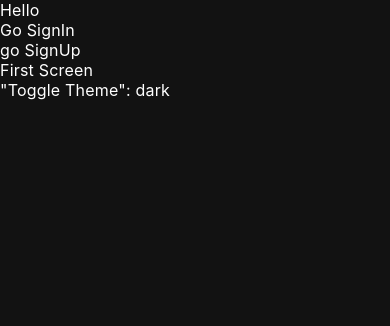
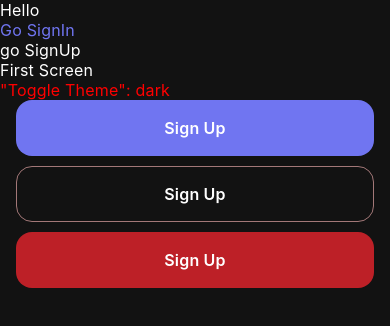
Before and after one commit to RouberR/Telegraph, a React Native app: screen / in a window 390 px wide. Shown: the top 326 px of the page. Built offline with nearby package versions, Linux system fonts and the light colour scheme; no server answers.

Commit message:
Added button component

```diff
--- /dev/null
+++ b/src/components/Button.tsx
@@ -0,0 +1,61 @@
+import React from 'react';
+import {StyleSheet} from 'react-native';
+import {Text, Touchable} from '.';
+import {useStyles} from '../utils/hooks';
+import {TColors} from '../utils/theme/colors';
+
+type IButtonProps = {
+  type: 'primary' | 'secondary' | 'error';
+  onPress: () => void;
+  value: string;
+  disabled: boolean;
+};
+
+export const Button: React.FC<IButtonProps> = ({
+  type = 'primary',
+  onPress,
+  value = '',
+  disabled = false,
+}) => {
+  const {colors, styles} = useStyles(createStyles);
+
+  const buttonStyle = disabled ? styles.disabled : styles[type];
+
+  return (
+    <Touchable
+      style={[StyleSheet.compose(buttonStyle, styles.button)]}
+      onPress={onPress}
+      disabled={disabled}>
+      <Text
+        fontWeight="600"
+        fontSize={16}
+        color={type === 'secondary' ? colors.textSecondary : colors.white}>
+        {value}
+      </Text>
+    </Touchable>
+  );
+};
+
+const createStyles = (colors: TColors) =>
+  StyleSheet.create({
+    primary: {
+      backgroundColor: colors.primary,
+    },
+    secondary: {
+      borderWidth: 1,
+      borderColor: colors.secondary,
+    },
+    error: {
+      backgroundColor: colors.red,
+    },
+    button: {
+      height: 56,
+      borderRadius: 16,
+      alignItems: 'center',
+      justifyContent: 'center',
+    },
+    disabled: {
+      backgroundColor: colors.grey,
+      opacity: 0.7,
+    },
+  });
--- a/src/components/Text.tsx
+++ b/src/components/Text.tsx
@@ -1,8 +1,6 @@
-import React, { memo } from 'react';
-import { ColorValue, StyleSheet, Text, TextProps, TextStyle } from 'react-native';
-import { useColors } from '../utils/hooks';
-
-
+import React, {memo} from 'react';
+import {ColorValue, StyleSheet, Text, TextProps, TextStyle} from 'react-native';
+import {useColors} from '../utils/hooks';
 
 interface ITextProps extends TextProps {
   letterSpacing?: 0 | 0.2 | 0.4 | 0.5;
@@ -34,25 +32,27 @@ const _Text: React.FC<ITextProps> = memo(
     textDecorationLine,
     ...props
   }) => {
-const {colors}= useColors()
+    const {colors} = useColors();
     return (
       <Text
         numberOfLines={numberOfLines}
         selectable={selectable}
-        style={StyleSheet.compose(style, {
+        style={StyleSheet.compose(
+          {
             fontWeight,
             opacity,
             fontSize,
-            color: colors.text,
+            color: color ? color : colors.text,
             lineHeight,
             textAlign,
             flexShrink,
             letterSpacing,
             textDecorationLine,
-          })}
+          },
+          style,
+        )}
         onPress={onPress}
-        {...props}
-      >
+        {...props}>
         {children}
       </Text>
     );
--- a/src/components/index.tsx
+++ b/src/components/index.tsx
@@ -1,7 +1,4 @@
 import Touchable from './Touchable';
-import Text from "./Text"
-
-export {
-    Touchable,
-    Text
-}
+import Text from './Text';
+import {Button} from './Button';
+export {Touchable, Text, Button};
--- a/src/screens/Auth/Welcome/index.tsx
+++ b/src/screens/Auth/Welcome/index.tsx
@@ -1,18 +1,18 @@
 import {NativeStackScreenProps} from '@react-navigation/native-stack';
-import { TouchableOpacity, View} from 'react-native';
+import {TouchableOpacity, View} from 'react-native';
 import {AuthRoute, AuthStackParamList} from '../../../router/Auth';
 import {useAppSelector, useColors} from '../../../utils/hooks';
 import {authSignIn} from '../../../api/Auth';
 import React from 'react';
-import { useDispatch } from 'react-redux';
-import { setTheme } from '../../../store/Settings/settings';
-import { Text } from '../../../components';
+import {useDispatch} from 'react-redux';
+import {setTheme} from '../../../store/Settings/settings';
+import {Button, Text} from '../../../components';
 
 type Props = NativeStackScreenProps<AuthStackParamList, AuthRoute.Welcome>;
 
 export const Welcome = ({route, navigation}: Props) => {
   const count = useAppSelector(state => state.user);
-  const {colors} = useColors()
+  const {colors} = useColors();
 
   console.log(count);
 
@@ -27,8 +27,7 @@ export const Welcome = ({route, navigation}: Props) => {
     getTest();
   }, []);
 
-
-  const theme = useAppSelector((state) => state.settings.theme);
+  const theme = useAppSelector(state => state.settings.theme);
   const dispatch = useDispatch();
 
   const toggleTheme = () => {
@@ -48,10 +47,17 @@ export const Welcome = ({route, navigation}: Props) => {
         </View>
       </TouchableOpacity>
 
-      <View >
-      <Text>First Screen</Text>
-      <TouchableOpacity onPress={toggleTheme}><Text style={{color: "red"}}>"Toggle Theme": {theme}</Text></TouchableOpacity>
-    </View>
+      <View>
+        <Text>First Screen</Text>
+        <TouchableOpacity onPress={toggleTheme}>
+          <Text style={{color: 'red'}}>"Toggle Theme": {theme}</Text>
+        </TouchableOpacity>
+        <View style={{marginHorizontal: 16, gap: 10}}>
+          <Button type="primary" value="Sign Up" />
+          <Button type="secondary" value="Sign Up" />
+          <Button type="error" value="Sign Up" />
+        </View>
+      </View>
     </View>
   );
 };
--- a/src/utils/theme/colors.ts
+++ b/src/utils/theme/colors.ts
@@ -3,7 +3,6 @@ export type ColorTheme = {
   secondary: string;
   text: string;
   textSecondary: string;
-  textPrimary: string;
   appBackground: string;
   grey: string;
   red: string;
@@ -30,9 +29,8 @@ const Colors: ColorPalettes = {
     grey: '#757177',
     red: '#BD2027',
     text: sharedColors.white,
+    textSecondary:sharedColors.white,
 
-    textPrimary: sharedColors.white,
-    textSecondary: '#717E8C',
 
     appBackground: '#121212',
     ...sharedColors,
@@ -43,8 +41,8 @@ const Colors: ColorPalettes = {
     grey: '#757177',
     red: '#BD2027',
     text: sharedColors.black,
-    textPrimary: '#161629',
-    textSecondary: '#717E8C',
+    textSecondary: sharedColors.black,
+
     appBackground: '#FFFFFF',
     ...sharedColors,
   },
```
